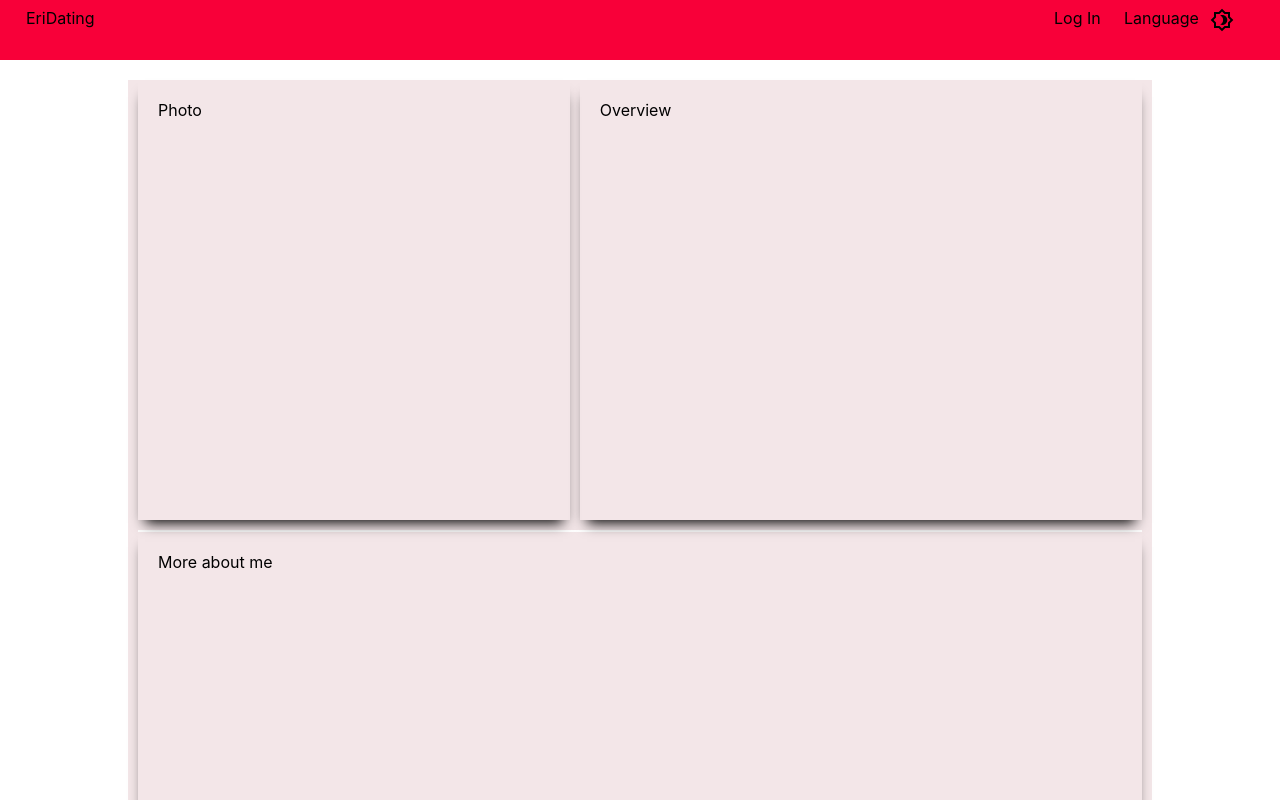
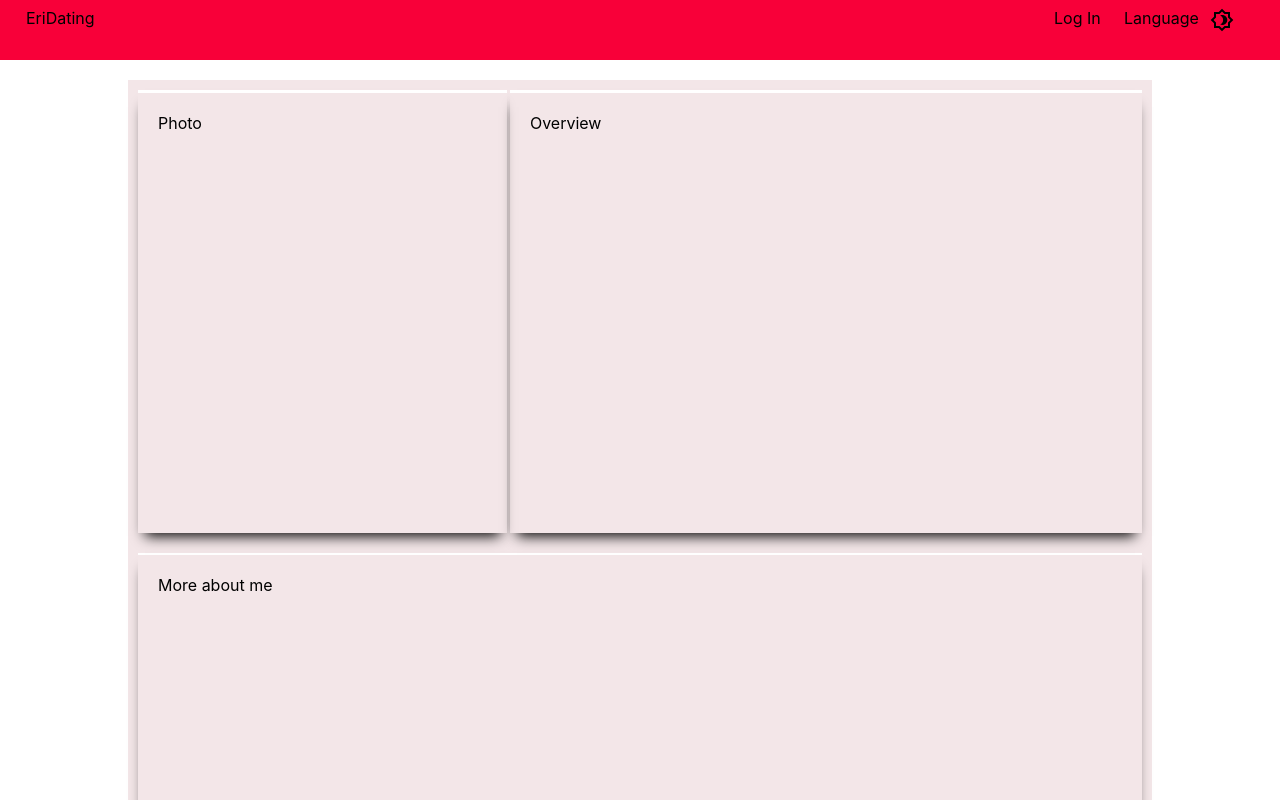
Before and after one commit to jamieahmed/EriDating-front-end, a React (Create React App) app: page /member/1 in a window 1280 px wide. Shown: the top 800 px of the page. Built offline with nearby package versions, Linux system fonts and the light colour scheme; no server answers.

Commit message:
modified account and memberDetils page

```diff
--- a/src/pages/Landing/MainPages/Account.jsx
+++ b/src/pages/Landing/MainPages/Account.jsx
@@ -13,13 +13,15 @@ const GeneralContainer = styled.div`
 const Container = styled.div`
   display: flex;
   background-color: #f3e6e8;
-  gap: 10px;
+  gap: 3px;
   margin: 10px;
 `;
 
 const PhotoContainer = styled.div`
+  margin: 10px auto;
+  border-top: 3px solid white;
   padding: 20px;
-  flex: 3;
+  flex: 2.5;
   height: 400px;
   -webkit-box-shadow: 0px 10px 13px -7px #000000,
     5px 5px 15px 5px rgba(255, 255, 255, 0);
@@ -27,8 +29,10 @@ const PhotoContainer = styled.div`
     5px 5px 15px 5px rgba(255, 255, 255, 0);
 `;
 const OverviewContainer = styled.div`
+  margin: 10px auto;
+  border-top: 3px solid white;
   padding: 20px;
-  flex: 4;
+  flex: 4.5;
   height: 400px;
   -webkit-box-shadow: 0px 10px 13px -7px #000000,
     5px 5px 15px 5px rgba(255, 255, 255, 0);
--- a/src/pages/Landing/MainPages/MemberDetails.jsx
+++ b/src/pages/Landing/MainPages/MemberDetails.jsx
@@ -13,13 +13,15 @@ const GeneralContainer = styled.div`
 const Container = styled.div`
   display: flex;
   background-color: #f3e6e8;
-  gap: 10px;
+  gap: 3px;
   margin: 10px;
 `;
 
 const PhotoContainer = styled.div`
+  margin: 10px auto;
+  border-top: 3px solid white;
   padding: 20px;
-  flex: 3;
+  flex: 2.5;
   height: 400px;
   -webkit-box-shadow: 0px 10px 13px -7px #000000,
     5px 5px 15px 5px rgba(255, 255, 255, 0);
@@ -27,8 +29,10 @@ const PhotoContainer = styled.div`
     5px 5px 15px 5px rgba(255, 255, 255, 0);
 `;
 const OverviewContainer = styled.div`
+  margin: 10px auto;
+  border-top: 3px solid white;
   padding: 20px;
-  flex: 4;
+  flex: 4.5;
   height: 400px;
   -webkit-box-shadow: 0px 10px 13px -7px #000000,
     5px 5px 15px 5px rgba(255, 255, 255, 0);
```
